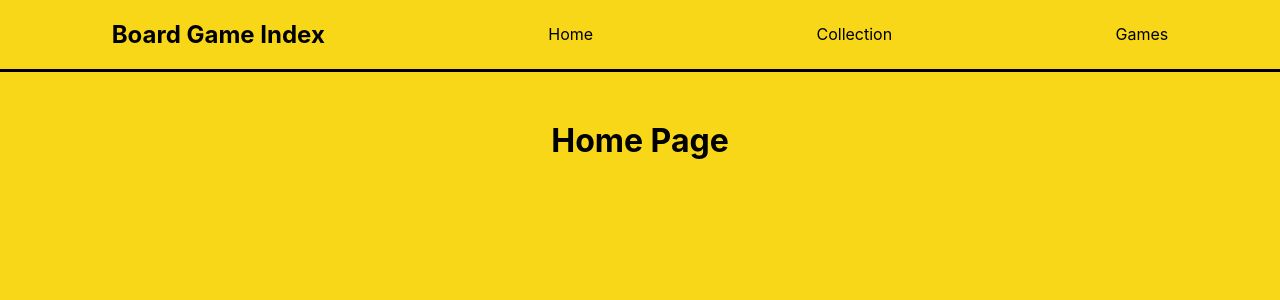
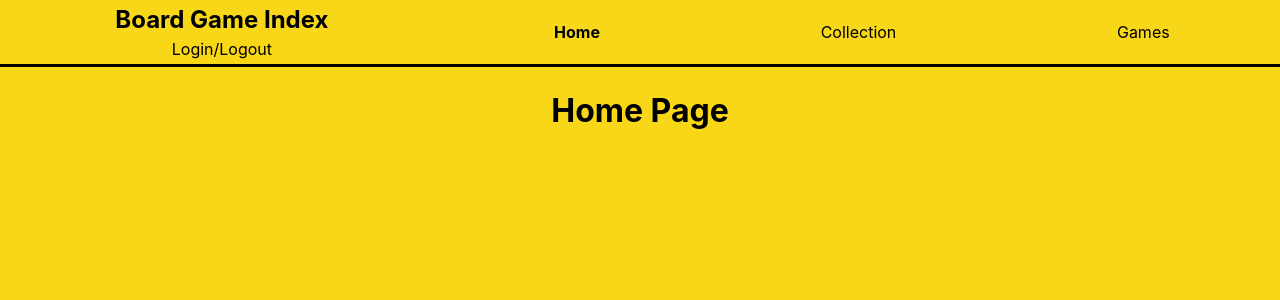
Before and after one commit to nealpoppe/bgi-frontend, a React (Create React App) app: page / in a window 1280 px wide. Shown: the top 300 px of the page. Built offline with nearby package versions, Linux system fonts and the light colour scheme; no server answers.

Commit message:
added login/logout placeholder

```diff
--- a/src/App.css
+++ b/src/App.css
@@ -4,6 +4,10 @@
 
 body {
   background: #f7d718;
+}
+
+#title, #login {
+  margin: 5px;
 }
 
 nav {
@@ -22,8 +26,12 @@ nav a {
   text-decoration: none;
 }
 
+.active {
+  font-weight: bolder;
+}
+
 .content {
-  padding-top: 100px;
+  padding-top: 70px;
 }
 
 .games_list {
@@ -32,8 +40,9 @@ nav a {
 }
 
 .games_list img {
-  width: 200px;
-  height: 200px;
+  max-width: 200px;
+  max-height: 200px;
+  object-fit: cover;
 }
 
 .games_game{
--- a/src/App.js
+++ b/src/App.js
@@ -49,7 +49,10 @@ class App extends Component {
     return (
       <div className="App">
         <nav>
-          <h1>Board Game Index</h1>
+          <div>
+            <h1 id="title">Board Game Index</h1>
+            <p id="login">Login/Logout</p>
+          </div>
           <NavLink exact to="/">Home</NavLink>
           <NavLink to="/collection">Collection</NavLink>
           <NavLink to="/games">Games</NavLink>
```
